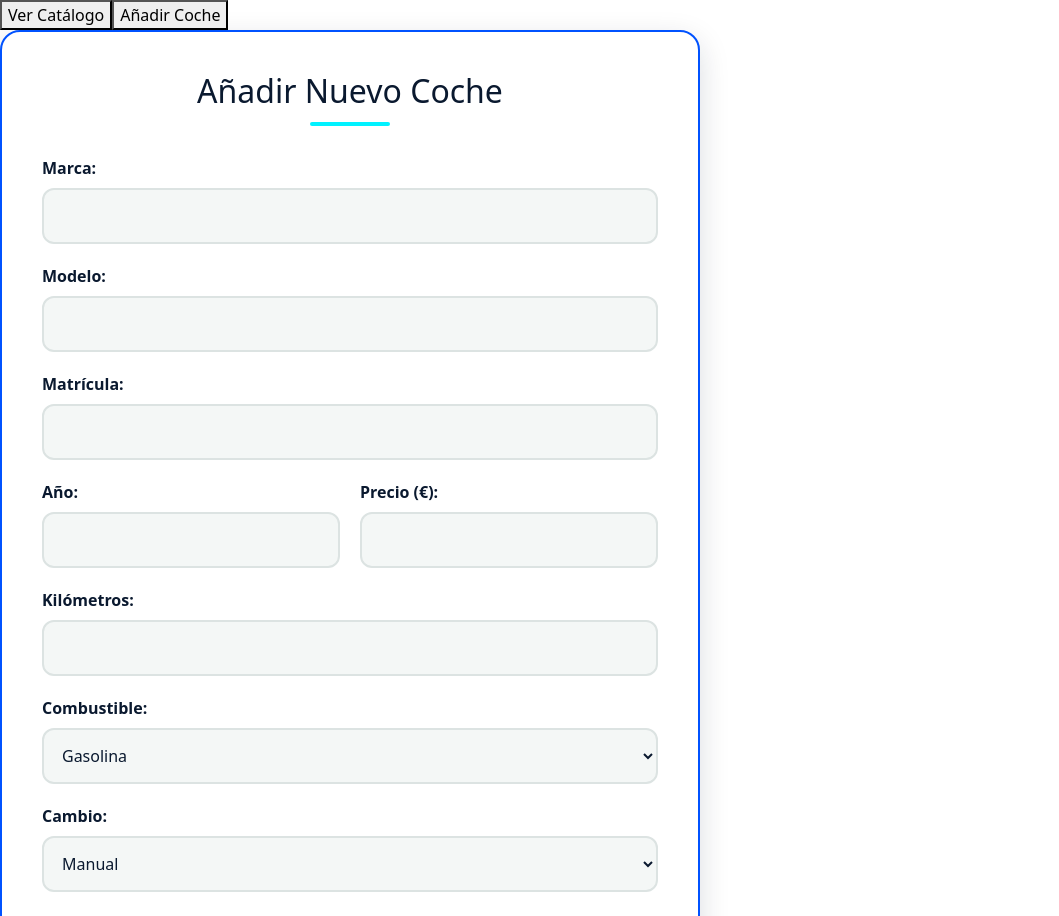
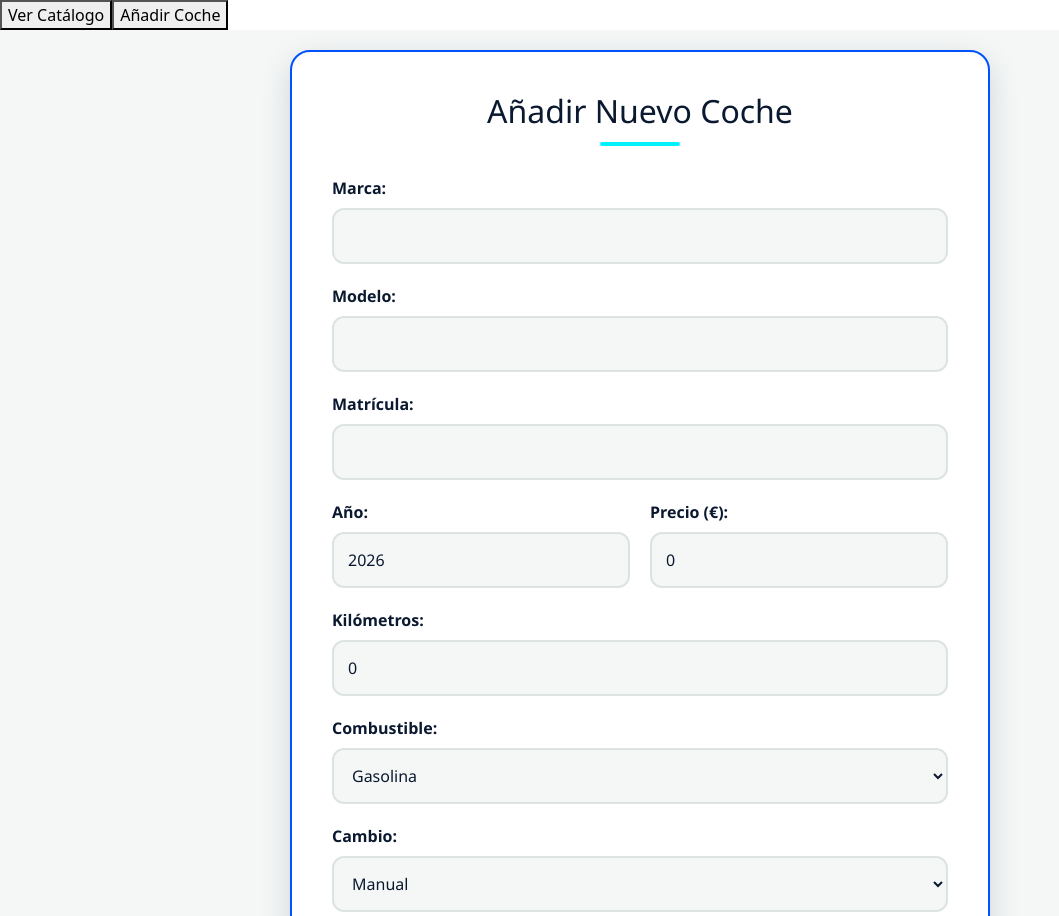
Before and after one commit to TL47/catalogoCoches, an Angular app: page /add in a window 1280 px wide. Shown: the top 916 px of the page, without its empty margins (0-1059 px from the left). Built offline with nearby package versions, Linux system fonts and the light colour scheme.

Commit message:
added button functionalities

```diff
--- a/src/app/add/add.css
+++ b/src/app/add/add.css
@@ -4,7 +4,7 @@
     box-sizing: border-box;
 }
 
-body {
+main {
     font-family: 'Segoe UI', Tahoma, Geneva, Verdana, sans-serif;
     background-color: #F4F7F6;
     min-height: 100vh;
--- a/src/app/add/add.html
+++ b/src/app/add/add.html
@@ -1,44 +1,52 @@
-
+<main>
     <div class="contenedor-form">
         <h2 class="titulo-form">Añadir Nuevo Coche</h2>
 
-    <form class="form-coche">
+        <!-- Formulario de Angular template-driven -->
+        <!-- Cuando el usuario pulse el botón de enviar (o de al Enter), ejecuta la función submitForm() del TS -->
+        <form class="form-coche" (ngSubmit)="submitForm()" #carForm="ngForm">
 
             <div class="grupo-input">
                 <label for="marca">Marca:</label>
-            <input type="text" id="marca" class="control-input">
+                <input name="marca" [(ngModel)]="coche.marca" type="text" id="marca" class="control-input" required>
             </div>
 
+            <!-- ngModel: Si el usuario escribe en el input, la variable this.coche.marca en el TS se actualiza automáticamente.
+             Si el código TS cambia el valor de this.coche.marca, el texto dentro del input del HTML cambia solo. -->
             <div class="grupo-input">
                 <label for="modelo">Modelo:</label>
-            <input type="text" id="modelo" class="control-input">
+                <input name="modelo" [(ngModel)]="coche.modelo" type="text" id="modelo" class="control-input" required>
             </div>
 
             <div class="grupo-input">
                 <label for="matricula">Matrícula:</label>
-            <input type="text" id="matricula" class="control-input">
+                <input name="matricula" [(ngModel)]="coche.matricula" type="text" id="matricula" class="control-input"
+                    required>
             </div>
 
             <div class="fila-detalles">
                 <div class="grupo-input">
                     <label for="anio">Año:</label>
-                <input min="1886" max="2026" type="number" id="anio" class="control-input">
+                    <input name="anio" [(ngModel)]="coche.anio" min="1886" max="2026" type="number" id="anio"
+                        class="control-input">
                 </div>
 
                 <div class="grupo-input">
                     <label for="precio">Precio (€):</label>
-                <input step="0.01" min="0" type="number" id="precio" class="control-input">
+                    <input name="precio" [(ngModel)]="coche.precio" step="0.01" min="0" type="number" id="precio"
+                        class="control-input">
                 </div>
             </div>
 
             <div class="grupo-input">
                 <label for="kms">Kilómetros:</label>
-            <input step="0.01" min="0" type="number" id="kms" class="control-input">
+                <input name="kms" [(ngModel)]="coche.kms" step="0.01" min="0" type="number" id="kms"
+                    class="control-input">
             </div>
 
             <div class="grupo-input">
                 <label for="combustible">Combustible:</label>
-            <select id="combustible" class="control-select">
+                <select name="combustible" [(ngModel)]="coche.combustible" id="combustible" class="control-select">
                     <option value="gasolina">Gasolina</option>
                     <option value="diesel">Diésel</option>
                     <option value="electrico">Eléctrico</option>
@@ -48,7 +56,7 @@
 
             <div class="grupo-input">
                 <label for="transmision">Cambio:</label>
-            <select id="transmision" class="control-select">
+                <select name="transmision" [(ngModel)]="coche.transmision" id="transmision" class="control-select">
                     <option value="manual">Manual</option>
                     <option value="automatico">Automático</option>
                 </select>
@@ -56,18 +64,20 @@
 
             <div class="grupo-input">
                 <label for="imagen">URL de la Imagen:</label>
-            <input type="text" id="imagen" class="control-input">
+                <input name="imagen" [(ngModel)]="coche.imagen" type="text" id="imagen" class="control-input">
             </div>
 
             <div class="grupo-input">
                 <label for="descripcion">Descripción:</label>
-            <textarea id="descripcion" class="control-area" rows="4"></textarea>
+                <textarea name="descripcion" [(ngModel)]="coche.descripcion" id="descripcion" class="control-area"
+                    rows="4"></textarea>
             </div>
 
             <div class="acciones">
-            <button type="button" class="btn-limpiar">Limpiar</button>
-            <button type="button" class="btn-guardar">Añadir Coche</button>
+                <button type="button" class="btn-limpiar" (click)="clearForm()">Limpiar</button>
+                <button type="submit" class="btn-guardar">Añadir Coche</button>
             </div>
 
         </form>
     </div>
+</main>
--- a/src/app/add/add.ts
+++ b/src/app/add/add.ts
@@ -1,9 +1,61 @@
 import { Component } from '@angular/core';
+import { CommonModule } from '@angular/common';
+import { FormsModule } from '@angular/forms';
+
+// Definimos la forma de los datos de un coche para mantener el modelo consistente.
+interface Coche {
+  marca: string;
+  modelo: string;
+  matricula: string;
+  anio: number;
+  precio: number;
+  kms: number;
+  combustible: string;
+  transmision: string;
+  imagen: string;
+  descripcion: string;
+}
+
+// Valores iniciales por defecto para limpiar el formulario o inicializar el modelo.
+const defaultCoche: Coche = {
+  marca: '',
+  modelo: '',
+  matricula: '',
+  anio: new Date().getFullYear(),
+  precio: 0,
+  kms: 0,
+  combustible: 'gasolina',
+  transmision: 'manual',
+  imagen: '',
+  descripcion: ''
+};
 
 @Component({
   selector: 'app-add',
-  imports: [],
+  standalone: true,
+  imports: [CommonModule, FormsModule],
   templateUrl: './add.html',
-  styleUrl: './add.css',
+  styleUrls: ['./add.css'],
 })
-export class Add {}
+export class Add {
+  // Modelo del formulario vinculado con ngModel en el template.
+  coche: Coche = { ...defaultCoche };
+
+  // Resetea el formulario devolviendo el modelo a sus valores por defecto.
+  clearForm(): void {
+    this.coche = { ...defaultCoche };
+  }
+
+  // Se ejecuta cuando el formulario se envía.
+  // Valida los campos obligatorios y muestra el coche en la consola.
+  submitForm(): void {
+    if (!this.coche.marca || !this.coche.modelo || !this.coche.matricula) {
+      alert('Por favor, complete los campos Marca, Modelo y Matrícula.');
+      return;
+    }
+
+    console.log('Nuevo coche añadido:', this.coche);
+    alert('Coche añadido correctamente. Revisa la consola para ver los datos.');
+    this.clearForm();
+  }
+}
```
Lines whose indentation alone changed are shown as unchanged.
